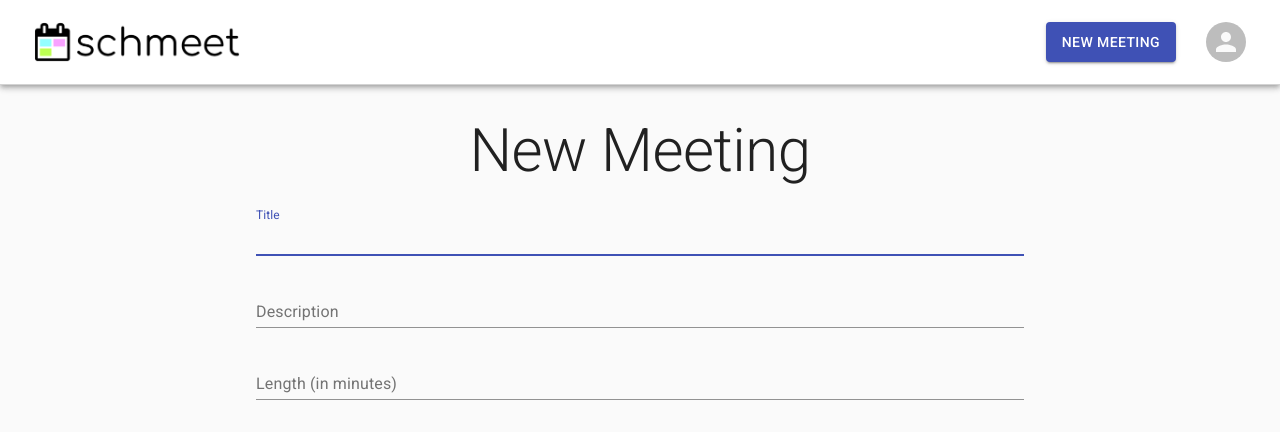
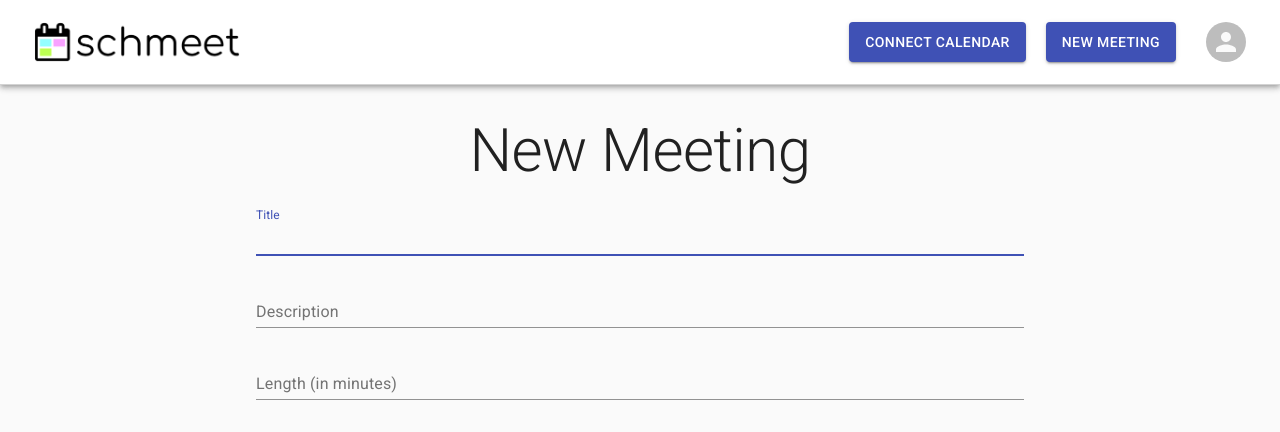
Before and after one commit to Alxjlv/schmeet-frontend, a React (Create React App) app in the folder schmeet-app/: page /NewMeeting in a window 1280 px wide. Shown: the top 432 px of the page. Built offline with nearby package versions, Linux system fonts and the light colour scheme.

Commit message:
Add connect calendar button

```diff
--- a/schmeet-app/src/components/NavBar.jsx
+++ b/schmeet-app/src/components/NavBar.jsx
@@ -36,6 +36,16 @@ function NavBar() {
 							>
 								New Meeting
 							</Button>
+							<Button
+								className="NavBarItem"
+								variant="contained"
+								color="primary"
+								style={{ float: "right", marginRight: "20px" }}
+								component={Link}
+								to="/"
+							>
+								Connect Calendar
+							</Button>
 						</Grid>
 					</Grid>
 				</Toolbar>
```
